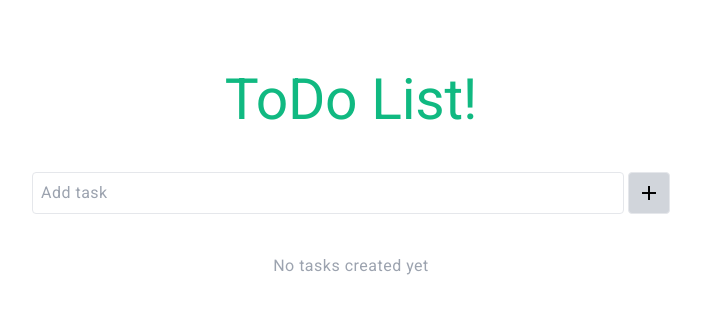
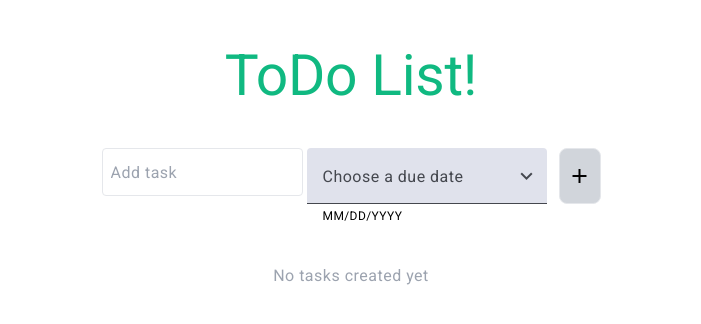
Before and after one commit to Mawushie/todolist, an Angular app: page / in a window 1280 px wide. Shown: the top 324 px of the page, without its empty margins (289-990 px from the left). Built offline with nearby package versions, Linux system fonts and the light colour scheme.

Commit message:
due date feature added

```diff
--- a/src/app/app.component.html
+++ b/src/app/app.component.html
@@ -1,32 +1,55 @@
-<div class="p-6">
+<div>
   <h1 class="text-center text-emerald-500 p-3 mb-4 text-xl">ToDo List!</h1>
 
-  <!--using a template reference variable to get the input element-->
   @if(inputError){
   <p class="flex justify-center text-red-600">Please enter a task</p>
   }
 
-  <div class="flex justify-center items-center gap-1 mb-10">
+  <!--using a template reference variable to get the input element-->
+  <div class="flex flex-col justify-center gap-1 mb-10 md:flex-row">
     <input
       type="text"
-      class="w-2/3 border rounded p-2"
+      class="border rounded p-2 h-12"
       placeholder="Add task"
       #taskInput
       (keyup.enter)="addTask(taskInput)"
     />
 
+    <div class="flex justify-between gap-3">
+      <mat-form-field class="example-full-width bg-transparent">
+        <mat-label>Choose a due date</mat-label>
+        <input
+          matInput
+          [matDatepicker]="picker"
+          [min]="today"
+          (dateInput)="getDueDate($event)"
+        />
+        <mat-hint>MM/DD/YYYY</mat-hint>
+        <mat-datepicker-toggle matIconSuffix [for]="picker">
+          <mat-icon matDatepickerToggleIcon>keyboard_arrow_down</mat-icon>
+        </mat-datepicker-toggle>
+        <mat-datepicker #picker></mat-datepicker>
+      </mat-form-field>
       <div
-      class="border rounded flex p-2 bg-gray-300 cursor-pointer"
+        class="border h-14 rounded-lg flex p-2 bg-gray-300 cursor-pointer justify-center items-center"
         (click)="addTask(taskInput)"
       >
         <mat-icon> add</mat-icon>
       </div>
     </div>
+  </div>
 
+  <!--div to display all tasks-->
+  <div>
     @if (allTasks.length === 0 && completedTasks.length === 0) {
     <p class="text-center text-gray-400">No tasks created yet</p>
+    } @else {
+    <div class="grid grid-cols-3 justify-between">
+      <h6 class="text-center">Task</h6>
+      <h6 class="text-center">Due Date</h6>
+      <h6 class="text-center">Actions</h6>
+    </div>
     }
-
     <!--displaying all the todolists from the TodoListComponent-->
     <!--using event binding to listen to the deleteTaskEvent and completeTaskEvent that we defined in our TodoListComponent-->
     <app-todolist
@@ -35,6 +58,7 @@
       (deleteTaskEvent)="deleteTask($event)"
       (completeTaskEvent)="completeTask($event)"
     ></app-todolist>
+  </div>
 
   <!--conditionally display this only when completed tasks is not empty-->
   @if (completedTasks.length > 0) {
--- a/src/app/app.component.ts
+++ b/src/app/app.component.ts
@@ -3,16 +3,36 @@ import { v4 as uuidv4 } from 'uuid';
 import { TodolistComponent } from './todolist/todolist.component';
 import { Task } from './interfaces/Task.model';
 import { MatIconModule } from '@angular/material/icon';
+import {
+  MatDatepickerModule,
+  MatDatepickerInputEvent,
+} from '@angular/material/datepicker';
+import { MatNativeDateModule } from '@angular/material/core';
+import { MatInputModule } from '@angular/material/input';
 
 @Component({
   selector: 'app-root',
   standalone: true,
-  imports: [TodolistComponent, MatIconModule],
+  imports: [
+    TodolistComponent,
+    MatIconModule,
+    MatDatepickerModule,
+    MatNativeDateModule,
+    MatInputModule,
+  ],
   templateUrl: './app.component.html',
   styleUrl: './app.component.css',
 })
 export class AppComponent {
+  today = new Date();
+  dueDate: string = '';
   title = 'todolist';
+
+  //function to get due date value
+  getDueDate(event: MatDatepickerInputEvent<any, any>) {
+    console.log(event.value);
+    this.dueDate = event.value;
+  }
   //array of to contain all the tasks
   allTasks: Task[] = [];
   completedTasks: string[] = [];
@@ -29,6 +49,7 @@ export class AppComponent {
         id: uuidv4(),
         task: taskInput.value,
         isEdited: false,
+        due: this.dueDate,
       };
       this.allTasks.push(newTask);
       // console.log(this.allTasks);
--- a/src/app/app.config.ts
+++ b/src/app/app.config.ts
@@ -5,5 +5,5 @@ import { routes } from './app.routes';
 import { provideAnimationsAsync } from '@angular/platform-browser/animations/async';
 
 export const appConfig: ApplicationConfig = {
-  providers: [provideZoneChangeDetection({ eventCoalescing: true }), provideRouter(routes), provideAnimationsAsync()]
+  providers: [provideZoneChangeDetection({ eventCoalescing: true }), provideRouter(routes), provideAnimationsAsync(), provideAnimationsAsync('noop')]
 };
--- a/src/app/interfaces/Task.model.ts
+++ b/src/app/interfaces/Task.model.ts
@@ -2,4 +2,5 @@ export interface Task {
   id: string;
   task: string;
   isEdited: boolean;
+  due: string;
 }
--- a/src/app/todolist/todolist.component.html
+++ b/src/app/todolist/todolist.component.html
@@ -1,6 +1,5 @@
-<div>
 @for (task of todoList; track $index) {
-  <div class="flex justify-between gap-1 md:px-16 lg:px-24">
+<div class="grid grid-cols-3 justify-between">
   @if (task.isEdited) {
   <input
     type="text"
@@ -9,10 +8,17 @@
     (keyup.enter)="saveEditedTask(task)"
   />
   }@else {
-    <p class="w-2/3 break-words">{{ task.task }}</p>
+
+  <p class="break-words text-center">{{ task.task }}</p>
+  }
+  <!--implementing the date pipe here-->
+  @if (task.due === '') {
+  <p class="text-gray-500 text-center">no due date</p>
+  } @else {
+  <p class="text-center">{{ task.due | date }}</p>
   }
 
-    <div class="flex">
+  <div class="flex justify-center items-baseline">
     <button class="cursor-pointer" (click)="editTask(task.id)">
       <mat-icon>edit</mat-icon>
     </button>
@@ -25,4 +31,3 @@
   </div>
 </div>
 }
-</div>
--- a/src/app/todolist/todolist.component.ts
+++ b/src/app/todolist/todolist.component.ts
@@ -2,14 +2,16 @@ import { Component, EventEmitter, Input, Output } from '@angular/core';
 import { MatIconModule } from '@angular/material/icon';
 import { Task } from '../interfaces/Task.model';
 import { FormsModule } from '@angular/forms';
+import { DatePipe } from '@angular/common';
 @Component({
   selector: 'app-todolist',
   standalone: true,
-  imports: [MatIconModule, FormsModule],
+  imports: [MatIconModule, FormsModule, DatePipe],
   templateUrl: './todolist.component.html',
   styleUrl: './todolist.component.css',
 })
 export class TodolistComponent {
+  today = new Date();
   //defining an input variable to accept the todolist from the app.component
   @Input() todoList: Task[] = [];
 
--- a/src/styles.css
+++ b/src/styles.css
@@ -19,3 +19,16 @@ body {
   margin: 0;
   font-family: Roboto, "Helvetica Neue", sans-serif;
 }
+
+html,
+body {
+  height: 100%;
+}
+body {
+  margin: 0;
+  font-family: Roboto, "Helvetica Neue", sans-serif;
+}
+
+mat-form-field {
+  width: 100%;
+}
```
Lines whose indentation alone changed are shown as unchanged.
